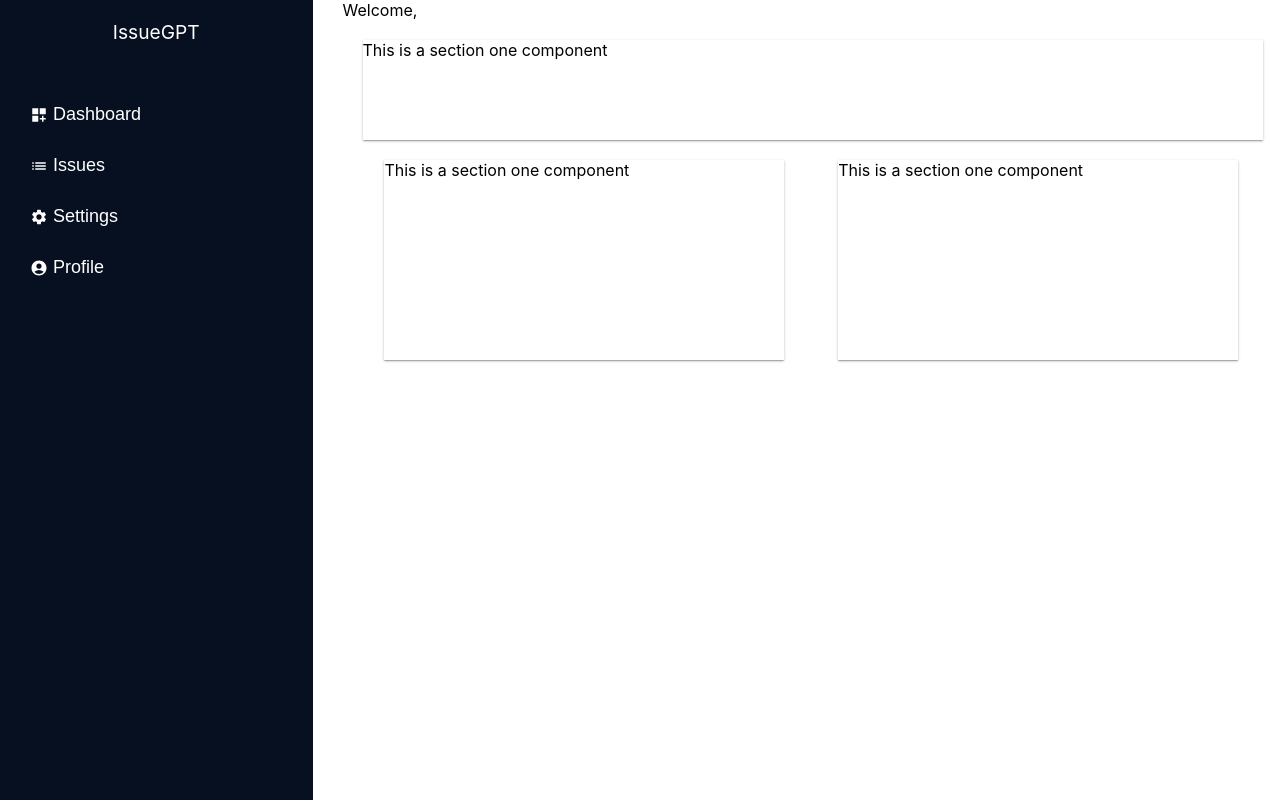
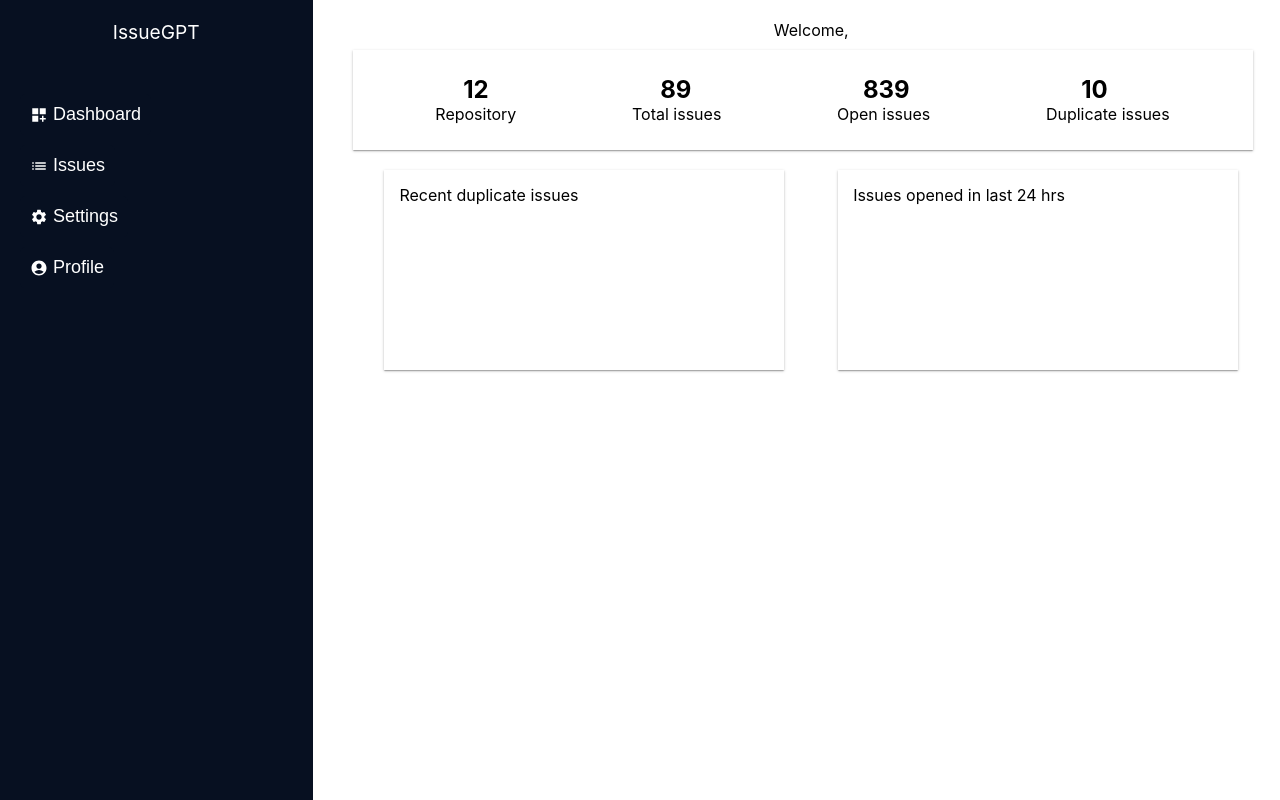
Before and after one commit to deepak2431/issue_gpt, a React (Create React App) app in the folder client/: page /dashboard/overview in a window 1280 px wide. Built offline with nearby package versions, Linux system fonts and the light colour scheme.

Commit message:
implemented overview layout

```diff
--- a/client/src/App.css
+++ b/client/src/App.css
@@ -1,3 +1,7 @@
+:root {
+  --box-shadow-color:  0px 1px 3px 0px rgba(0, 0, 0, 0.2), 0px 1px 1px 0px rgba(0, 0, 0, 0.14), 0px 2px 1px -1px rgba(0, 0, 0, 0.12);
+}
+
 .overview {
   display: grid;
   grid-template-columns: 1fr 3fr;
@@ -85,7 +89,7 @@ input:focus {
   border-radius: 5px;
   padding: 16px;
   margin: 5px;
-  box-shadow: 0px 1px 3px 0px rgba(0, 0, 0, 0.2), 0px 1px 1px 0px rgba(0, 0, 0, 0.14), 0px 2px 1px -1px rgba(0, 0, 0, 0.12);
+  box-shadow: var(--box-shadow-color);
 }
 .table_content {
   display: flex;
@@ -120,20 +124,37 @@ input:focus {
 
 /*Overview section CSS */
 
-.overview_section_1, .overview_section_2, .overview_metrics{
-  box-shadow: 0px 1px 3px 0px rgba(0, 0, 0, 0.2), 0px 1px 1px 0px rgba(0, 0, 0, 0.14), 0px 2px 1px -1px rgba(0, 0, 0, 0.12);
+.overview_header {
+  display: flex;
+  flex-direction: row;
+  justify-content: center;
+  margin-top: 20px;
+}
+
+.overview_section_1, .overview_section_2{
+  box-shadow: var(--box-shadow-color);
   height: 200px;
   width: 400px;
+  padding: 15px;
 }
 .overview_metrics {
+  margin: 10px;
+  width: 96%;
+  height: 100px;
+  box-shadow: var(--box-shadow-color);
+  padding: 25px;
+}
+.metrics_number {
   display: flex;
   flex-direction: row;
-  margin: 20px;
-  width: 96%;
-  height: 100px;
-
+  justify-content: space-around;
+  width: inherit;
 }
-
+.metrics_title {
+    display: flex;
+    flex-direction: row;
+    justify-content: space-around;
+}
 .overview_metrics_info {
   display: flex;
   flex-direction: row;
--- a/client/src/pages/Overview.tsx
+++ b/client/src/pages/Overview.tsx
@@ -3,6 +3,9 @@ import { useSelector } from 'react-redux';
 import { RootState } from '../redux';
 
 const Overview = () => {
+
+    const metricsTitle = ['Repository', 'Total issues', 'Open issues', 'Duplicate issues']
+    const metricsNumber = [12, 89, 839, 10]
 
     const orgName = useSelector((state:RootState) => state.profile.orgName)
     return(
@@ -11,14 +14,27 @@ const Overview = () => {
                 <p>Welcome, {orgName} </p>
             </div>
             <div className='overview_metrics'>
-                    <p>This is a section one component</p>
+                <div className='metrics_number'>
+                    {
+                        metricsNumber.map((val) => (
+                            <h2>{val}</h2>
+                        ))
+                    }
+                </div>
+                <div className='metrics_title'>
+                    {
+                        metricsTitle.map((title) => (
+                            <p>{title}</p>
+                        ))
+                    }
+                </div>
             </div>
             <div className='overview_metrics_info'>
                 <div className='overview_section_1'>
-                    <p>This is a section one component</p>
+                    <p>Recent duplicate issues</p>
                 </div>
                 <div className='overview_section_2'>
-                    <p>This is a section one component</p>
+                    <p>Issues opened in last 24 hrs</p>
                 </div>
             </div>
         </div>
--- a/client/src/pages/Settings.tsx
+++ b/client/src/pages/Settings.tsx
@@ -1,14 +1,72 @@
-import React from 'react';
-import Button from '../components/Button';
+import React, { useState, ChangeEvent } from "react";
+import { useDispatch } from "react-redux";
+import InputForm from "../components/InputForm";
+import Button from "../components/Button";
+import { addOrg, addAccessToken, addWebhooksSecret } from "../redux/ProfileReducer";
 
+const Settings  = () => {
 
-const Settings = () => {
+    const dispatch = useDispatch();
+
+    const [orgName, setOrgName] = useState('');
+    const [accessToken, setAccessToken] = useState('');
+    const [webhooksSecret, setWebhooksSecret] = useState('');
+
+    const handleOrgChange = (e:ChangeEvent<HTMLInputElement>) => {
+       setOrgName(e.target.value)
+    }
+    const handleTokenChange = (e:ChangeEvent<HTMLInputElement>) => {
+        setAccessToken(e.target.value)
+
+    }
+    const handleSecretChange = (e:ChangeEvent<HTMLInputElement>) => {
+        setWebhooksSecret(e.target.value)
+
+    }
+    const handleSubmit = () => {
+
+        dispatch(addOrg(orgName))
+        dispatch(addAccessToken(accessToken))
+        dispatch(addWebhooksSecret(webhooksSecret))
+
+        console.log(
+            {
+                orgName: orgName,
+                accessToken: accessToken,
+                webhooksSecret: webhooksSecret
+            }
+        )
+    }
+
     return(
-        <div className='settings'>
-            <div className='add_org_button'>
-                <Button text='Add organization' />
-            </div>
+        <div className="profile">
+            <InputForm
+            type="text"
+            id="orgName"
+            labelName="Organization Name"
+            value={orgName}
+            onInputChange={handleOrgChange}
+            />
+            <InputForm
+            type="password"
+            id="accessToken"
+            labelName="Personal Access Token"
+            value={accessToken}
+            onInputChange={handleTokenChange}
+            />
+            <InputForm
+            type="password"
+            id="webhooksSecret"
+            labelName="Webhooks secret"
+            value={webhooksSecret}
+            onInputChange={handleSecretChange}
+            />
+            <Button
+            text="Submit details"
+            onPress={handleSubmit}
+             />
         </div>
     )
 }
+
 export default Settings;
```
